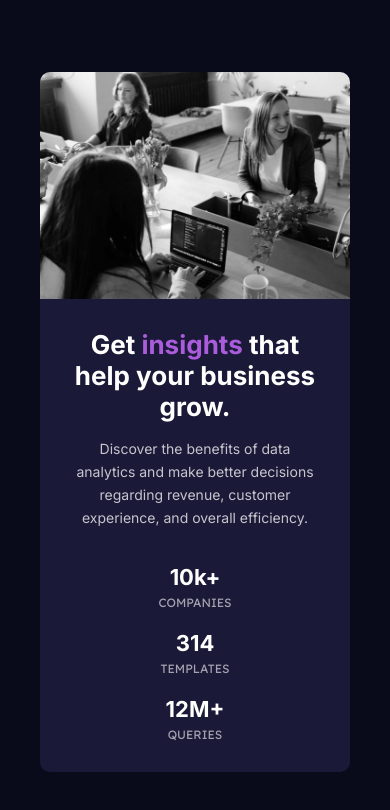
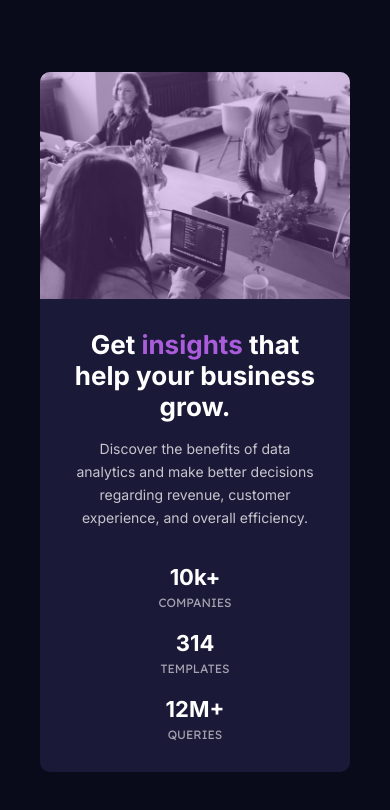
Before and after one commit to KevoWaZ/Stats-preview-card-component, a plain HTML site: page index.html in a window 390 px wide. Drawn offline with Linux system fonts and the light colour scheme.

Commit message:
Update style.css

```diff
--- a/style.css
+++ b/style.css
@@ -69,18 +69,38 @@ body {
 }
 
 
-.image::before {
-    background-color: aqua;
+.image {
+    z-index: 10;
+    width: 540px;
+    height: 446px;
 }
 
+.image::before {
+    content: '';
+    display: block;
+    position: absolute;
+    width: 540px;
+    height: 446px;
+    z-index: 20;
+    background-color: hsl(277, 64%, 61%);
+    opacity: 0.3;
+    border-radius: 0 10px 10px 0;
+}
 
 #img1 {
     border-radius: 0 10px 10px 0;
+    z-index: 1;
 }
 
 #img2 {
     display: none;
 }
+
+
+
+
+
+
 
 @media screen and (max-width: 1124px) {
 
@@ -146,4 +166,17 @@ body {
         width: 310px;
         border-radius: 10px 10px 0 0;
     }
+
+    .image {
+        z-index: 10;
+        width: 310px;
+        height: 227.516px;
+    }
+
+    .image::before {
+        width: 310px;
+        height: 227.516px;
+        border-radius: 10px 10px 0 0;
+    }
+
 }
```
